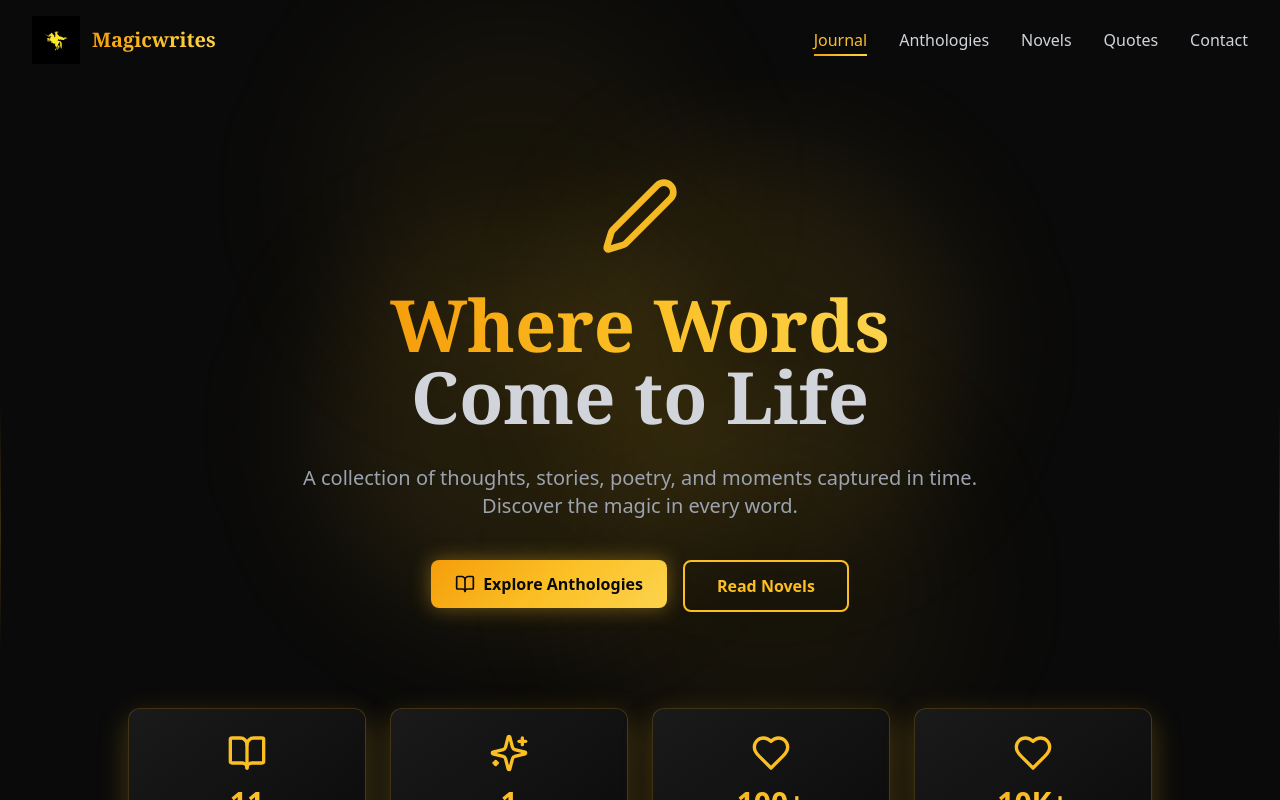
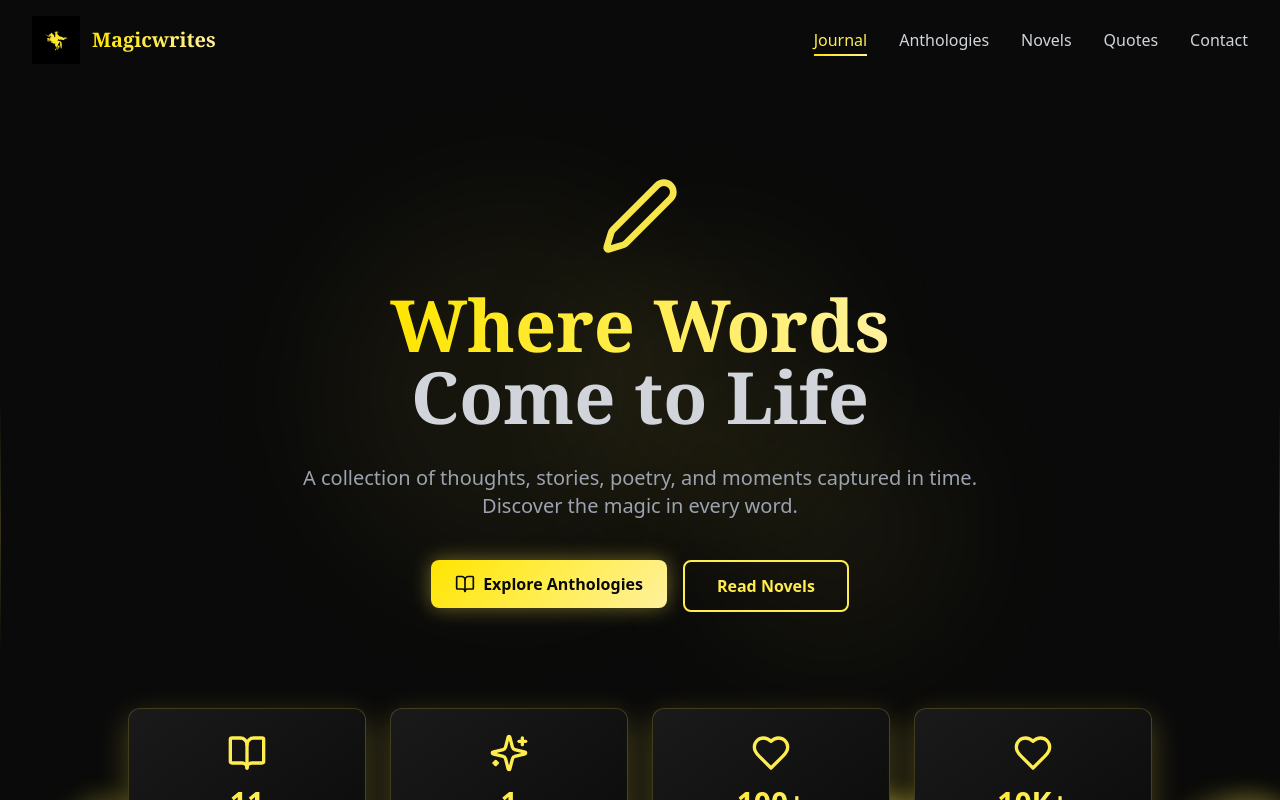
Before and after one commit to parimeena404/Magicwrites, a Next.js app: page / in a window 1280 px wide. Shown: the top 800 px of the page. Built offline with nearby package versions, Linux system fonts and the light colour scheme; a web font is replaced by a local one.

Commit message:
Update to exact logo yellow color (#FFED4E) and add modern bubble background animations

```diff
--- a/src/app/globals.css
+++ b/src/app/globals.css
@@ -25,6 +25,12 @@
 
   .gold-text-gradient {
     @apply bg-gradient-to-r from-premium-darkGold via-premium-gold to-premium-lightGold bg-clip-text text-transparent;
+  }
+
+  .gold-bubble {
+    @apply absolute rounded-full bg-gradient-radial from-premium-gold/30 via-premium-gold/20 to-transparent;
+    backdrop-filter: blur(2px);
+    box-shadow: inset 0 0 20px rgba(255, 237, 78, 0.3), 0 0 30px rgba(255, 237, 78, 0.2);
   }
 
   .gold-border-gradient {
--- a/src/app/layout.tsx
+++ b/src/app/layout.tsx
@@ -3,6 +3,7 @@ import { Playfair_Display, Inter } from 'next/font/google'
 import './globals.css'
 import Navigation from '@/components/Navigation'
 import Footer from '@/components/Footer'
+import BubbleBackground from '@/components/BubbleBackground'
 
 const playfair = Playfair_Display({
   subsets: ['latin'],
@@ -30,11 +31,8 @@ export default function RootLayout({
     <html lang="en" className={`${playfair.variable} ${inter.variable}`}>
       <body className="font-sans antialiased">
         <div className="min-h-screen flex flex-col bg-premium-black">
-          {/* Background effects */}
-          <div className="fixed inset-0 overflow-hidden pointer-events-none">
-            <div className="absolute top-0 left-1/4 w-96 h-96 bg-premium-gold/5 rounded-full blur-3xl animate-float"></div>
-            <div className="absolute bottom-0 right-1/4 w-96 h-96 bg-premium-gold/5 rounded-full blur-3xl animate-float" style={{ animationDelay: '3s' }}></div>
-          </div>
+          {/* Animated Bubble Background */}
+          <BubbleBackground />
 
           <Navigation />
 
--- a/src/app/page.tsx
+++ b/src/app/page.tsx
@@ -30,10 +30,6 @@ export default function Home() {
     <div className="min-h-screen pt-20">
       {/* Hero Section */}
       <section className="relative py-24 px-4 sm:px-6 lg:px-8 overflow-hidden">
-        <div className="absolute inset-0">
-          <div className="absolute top-1/4 left-1/4 w-96 h-96 bg-premium-gold/10 rounded-full blur-3xl animate-float"></div>
-          <div className="absolute bottom-1/4 right-1/4 w-96 h-96 bg-premium-gold/10 rounded-full blur-3xl animate-float" style={{ animationDelay: '2s' }}></div>
-        </div>
         <div className="max-w-7xl mx-auto text-center relative z-10">
           <motion.div
             initial={{ opacity: 0, scale: 0.8 }}
--- /dev/null
+++ b/src/components/BubbleBackground.tsx
@@ -0,0 +1,51 @@
+'use client'
+
+import { useEffect, useState } from 'react'
+
+interface Bubble {
+  id: number
+  left: string
+  size: number
+  delay: number
+  duration: number
+}
+
+export default function BubbleBackground() {
+  const [bubbles, setBubbles] = useState<Bubble[]>([])
+
+  useEffect(() => {
+    const newBubbles: Bubble[] = []
+    for (let i = 0; i < 20; i++) {
+      newBubbles.push({
+        id: i,
+        left: `${Math.random() * 100}%`,
+        size: Math.random() * 150 + 30, // 30px to 180px
+        delay: Math.random() * 5,
+        duration: Math.random() * 8 + 8, // 8s to 16s
+      })
+    }
+    setBubbles(newBubbles)
+  }, [])
+
+  return (
+    <div className="fixed inset-0 pointer-events-none overflow-hidden z-0">
+      {bubbles.map((bubble) => (
+        <div
+          key={bubble.id}
+          className="gold-bubble absolute"
+          style={{
+            left: bubble.left,
+            width: `${bubble.size}px`,
+            height: `${bubble.size}px`,
+            bottom: `-${bubble.size}px`,
+            animation: `bubbleRise ${bubble.duration}s ease-in-out ${bubble.delay}s infinite`,
+          }}
+        />
+      ))}
+      {/* Additional static decorative bubbles */}
+      <div className="absolute top-1/4 left-1/4 w-96 h-96 bg-premium-gold/5 rounded-full blur-3xl" />
+      <div className="absolute bottom-1/3 right-1/3 w-72 h-72 bg-premium-gold/5 rounded-full blur-3xl" />
+      <div className="absolute top-1/2 right-1/4 w-64 h-64 bg-premium-gold/5 rounded-full blur-3xl" />
+    </div>
+  )
+}
--- a/tailwind.config.ts
+++ b/tailwind.config.ts
@@ -10,39 +10,43 @@ const config: Config = {
     extend: {
       colors: {
         gold: {
-          50: '#fffbeb',
-          100: '#fef3c7',
-          200: '#fde68a',
-          300: '#fcd34d',
-          400: '#fbbf24',
-          500: '#f59e0b',
-          600: '#d97706',
-          700: '#b45309',
-          800: '#92400e',
-          900: '#78350f',
+          50: '#fffef5',
+          100: '#fffae0',
+          200: '#fff6c7',
+          300: '#fff19e',
+          400: '#FFED4E',
+          500: '#FFE500',
+          600: '#E6CF00',
+          700: '#B8A500',
+          800: '#8A7C00',
+          900: '#5C5300',
         },
         premium: {
-          gold: '#fbbf24',
-          lightGold: '#fcd34d',
-          darkGold: '#f59e0b',
+          gold: '#FFED4E',
+          lightGold: '#fff19e',
+          darkGold: '#FFE500',
           black: '#0a0a0a',
           darkGray: '#1a1a1a',
         }
       },
       backgroundImage: {
         'gradient-radial': 'radial-gradient(var(--tw-gradient-stops))',
-        'gradient-gold': 'linear-gradient(135deg, #f59e0b 0%, #fbbf24 50%, #fcd34d 100%)',
+        'gradient-gold': 'linear-gradient(135deg, #FFE500 0%, #FFED4E 50%, #fff19e 100%)',
         'gradient-dark': 'linear-gradient(135deg, #0a0a0a 0%, #1a1a1a 100%)',
       },
       boxShadow: {
-        'gold-glow': '0 0 20px rgba(251, 191, 36, 0.4)',
-        'gold-glow-lg': '0 0 40px rgba(251, 191, 36, 0.5)',
-        'gold-3d': '0 10px 30px rgba(251, 191, 36, 0.25)',
+        'gold-glow': '0 0 20px rgba(255, 237, 78, 0.4)',
+        'gold-glow-lg': '0 0 40px rgba(255, 237, 78, 0.5)',
+        'gold-3d': '0 10px 30px rgba(255, 237, 78, 0.25)',
       },
       animation: {
         'float': 'float 6s ease-in-out infinite',
         'glow': 'glow 2s ease-in-out infinite alternate',
         'shimmer': 'shimmer 2s linear infinite',
+        'bubble-rise': 'bubbleRise 8s ease-in-out infinite',
+        'bubble-rise-delay-1': 'bubbleRise 10s ease-in-out 1s infinite',
+        'bubble-rise-delay-2': 'bubbleRise 12s ease-in-out 2s infinite',
+        'bubble-rise-delay-3': 'bubbleRise 9s ease-in-out 3s infinite',
       },
       keyframes: {
         float: {
@@ -57,6 +61,22 @@ const config: Config = {
           '0%': { backgroundPosition: '-1000px 0' },
           '100%': { backgroundPosition: '1000px 0' },
         },
+        bubbleRise: {
+          '0%': {
+            transform: 'translateY(100vh) scale(0)',
+            opacity: '0'
+          },
+          '10%': {
+            opacity: '0.6'
+          },
+          '90%': {
+            opacity: '0.6'
+          },
+          '100%': {
+            transform: 'translateY(-100vh) scale(1)',
+            opacity: '0'
+          },
+        },
       },
     },
   },
```
